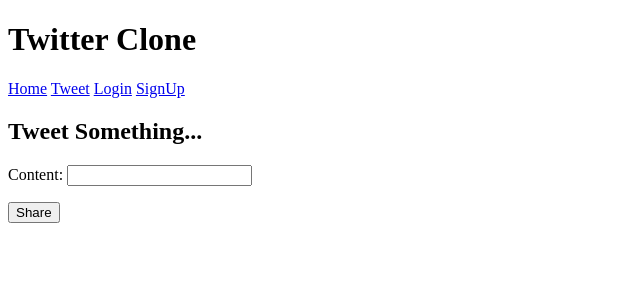
After one commit to tiagocdr/twitter-clone, a Django app: page /tweetsomething/ in a window 1280 px wide. The commit adds this page. Shown: the top 300 px of the page, without its empty margins (0-640 px from the left). Run offline with Django 3.2, Linux system fonts and the light colour scheme.

Commit message:
Functionality #1

```diff
--- /dev/null
+++ b/templates/addtweet.html
@@ -0,0 +1,11 @@
+{% extends 'index.html' %}
+{% block content %}
+    <div class='forms'>
+        <h2>Tweet Something...</h2>
+        <form action="" method="post">
+            {%  csrf_token %}
+            {{ form.as_p }}
+            <input type="submit" value = 'Share'>
+        </form>
+    </div>
+{% endblock %}
--- a/templates/index.html
+++ b/templates/index.html
@@ -11,6 +11,7 @@
         <h1>Twitter Clone</h1>
         <nav>
             <a href="/">Home</a>
+            <a href="/tweetsomething/">Tweet</a>
             {% if not request.user.is_authenticated %}
             <a href="/login/">Login</a>
             <a href="/signup/">SignUp</a>
--- /dev/null
+++ b/tweet/form.py
@@ -0,0 +1,7 @@
+from django import forms
+
+class TweetForm(forms.Form):
+    content = forms.CharField(
+        max_length=280,
+        widget=forms.TextInput
+        )
--- a/tweet/views.py
+++ b/tweet/views.py
@@ -1,3 +1,16 @@
-from django.shortcuts import render
+from django.shortcuts import render, redirect
+from tweet.form import TweetForm
+from tweet.models import Tweet
+# Create your views here.
 
-# Create your views here.
+def post_tweet_view(request):
+    if request.method == 'POST':
+        form = TweetForm(request.POST)
+        if form.is_valid():
+            data = form.cleaned_data
+            Tweet.objects.create(user=request.user,
+                content=data['content']
+                )
+            return redirect('/')
+    form = TweetForm()
+    return render(request, 'addtweet.html', {'form': form})
--- a/twitterclone/urls.py
+++ b/twitterclone/urls.py
@@ -17,8 +17,10 @@
 from django.urls import path
 from authentication.views import login_view, signup_view
 from twitteruser.views import landing_view
+from tweet.views import post_tweet_view
 urlpatterns = [
     path('', landing_view, name='home'),
+    path('tweetsomething/', post_tweet_view),
     path('signup/', signup_view),
     path('login/', login_view),
     path('admin/', admin.site.urls),
```
Also changed, not shown: twitteruser/views.py (+7 -2 lines).
